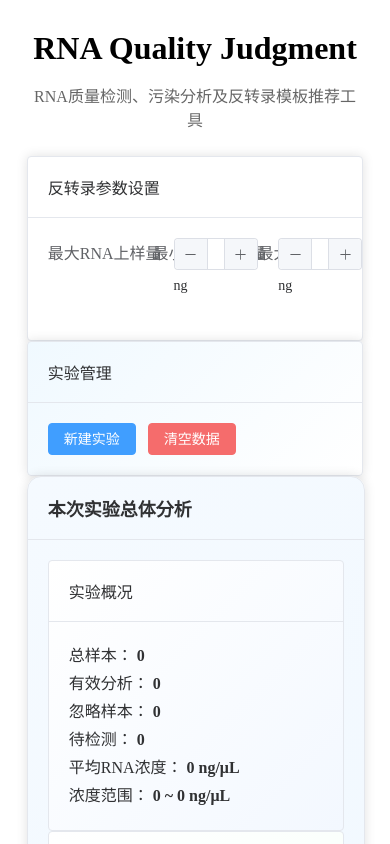
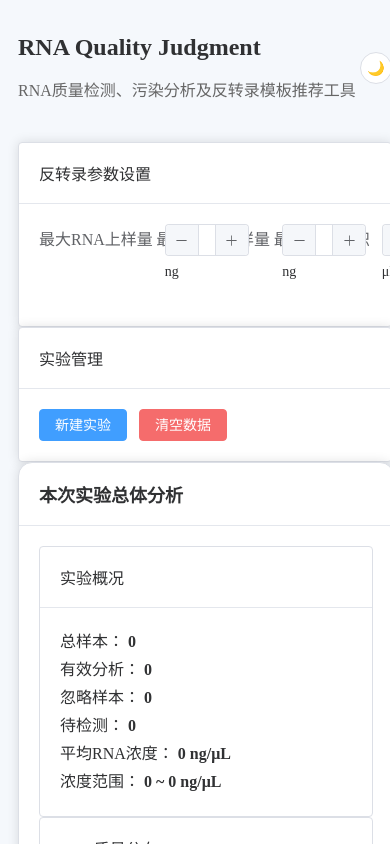
Before and after one commit to huluhuqi/RNA-quality-judgment, a Vue app: page / in a window 390 px wide. Shown: the top 844 px of the page. Built offline with nearby package versions, Linux system fonts and the light colour scheme.

Commit message:
feat: add theme system and responsive layout

```diff
--- a/src/App.vue
+++ b/src/App.vue
@@ -1,7 +1,7 @@
 <template>
 
 
-<div class="app">
+<div class="app-container">
 
 
 <Header/>
@@ -64,6 +64,14 @@
 <script setup>
 
 import './assets/style.css'
+import './assets/theme.css'
+
+import {
+initTheme
+}
+from './theme/theme'
+
+initTheme()
 
 import {ref} from 'vue'
 
@@ -370,15 +378,35 @@ samples.value
 <style scoped>
 
 
-.app{
+.app-container{
+
+min-height:100vh;
+
+background:
+
+var(--bg-color);
+
+padding:
+
+20px;
+
+transition:
+
+all .3s;
 
 width:90%;
 
 max-width:1600px;
 
-margin:30px auto;
+margin:0 auto;
 
+}
 
+@media (max-width:768px){
+    .app-container{
+        padding:10px;
+        width:100%;
+    }
 }
 
 
--- /dev/null
+++ b/src/assets/theme.css
@@ -0,0 +1,44 @@
+:root{
+    --bg-color:#f5f8fc;
+    --card-color:#ffffff;
+    --text-color:#303133;
+    --border-color:#dcdfe6;
+    --primary-color:#409eff;
+}
+
+[data-theme="dark"]{
+    --bg-color:#141414;
+    --card-color:#1f1f1f;
+    --text-color:#eeeeee;
+    --border-color:#444;
+    --primary-color:#66b1ff;
+}
+
+body{
+    background:
+    var(--bg-color);
+    color:
+    var(--text-color);
+    transition:
+    background .3s,
+    color .3s;
+}
+
+.el-card{
+    background:
+    var(--card-color)!important;
+    border-color:
+    var(--border-color)!important;
+}
+
+.el-card__header{
+    color:
+    var(--text-color);
+}
+
+.el-table{
+    background:
+    var(--card-color)!important;
+    color:
+    var(--text-color);
+}
--- a/src/components/ExperimentSummary.vue
+++ b/src/components/ExperimentSummary.vue
@@ -18,7 +18,7 @@
 <el-row :gutter="15">
 
 
-<el-col :xs="24" :sm="8">
+<el-col :xs="24" :sm="12" :lg="8">
 
 
 <el-card shadow="hover" class="info-card">
@@ -134,7 +134,7 @@ ng/μL
 
 
 
-<el-col :xs="24" :sm="8">
+<el-col :xs="24" :sm="12" :lg="8">
 
 
 <el-card shadow="hover" class="quality-card">
@@ -242,7 +242,7 @@ RNA质量分布
 
 
 
-<el-col :xs="24" :sm="8">
+<el-col :xs="24" :sm="12" :lg="8">
 
 
 <el-card shadow="hover" class="pollution-card">
@@ -696,7 +696,22 @@ linear-gradient(
 
 }
 
+.summary-card .el-card{
 
+height:auto;
 
+min-height:300px;
+
+}
+
+@media (max-width:768px){
+
+.summary-card .el-card{
+
+min-height:250px;
+
+}
+
+}
 
 </style>
--- a/src/components/Header.vue
+++ b/src/components/Header.vue
@@ -1,6 +1,10 @@
 <template>
 
   <div class="header">
+
+    <div class="header-content">
+
+      <div class="header-text">
 
         <h1>
           RNA Quality Judgment
@@ -13,12 +17,18 @@
 
       </div>
 
+      <ThemeSwitch/>
+
+    </div>
+
+  </div>
+
 
 </template>
 
-
 <script setup>
 
+import ThemeSwitch from './ThemeSwitch.vue'
 
 </script>
 
@@ -27,12 +37,25 @@
 
 .header{
 
-  text-align:center;
-
   margin-bottom:25px;
 
 }
 
+.header-content{
+
+  display:flex;
+
+  justify-content:space-between;
+
+  align-items:center;
+
+}
+
+.header-text{
+
+  text-align:left;
+
+}
 
 h1{
 
@@ -42,12 +65,20 @@ h1{
 
 }
 
-
 p{
 
   color:#666;
 
 }
 
+@media (max-width:768px){
+
+  h1{
+
+    font-size:24px;
+
+  }
+
+}
 
 </style>
--- a/src/components/PollutionChart.vue
+++ b/src/components/PollutionChart.vue
@@ -40,6 +40,11 @@ import * as echarts
 
 from 'echarts'
 
+import {
+getTheme
+}
+from '../theme/theme'
+
 
 
 
@@ -66,18 +71,19 @@ let chart=null
 
 function render(){
 
+if(chart){
+    chart.dispose()
+}
 
-
-if(!chart){
-
-
-chart=
+chart =
 echarts.init(
-chartRef.value
+chartRef.value,
+getTheme()==='dark'
+?
+'dark'
+:
+null
 )
-
-
-}
 
 
 
@@ -176,9 +182,12 @@ deep:true
 
 )
 
-
-
-
+watch(
+    ()=>getTheme(),
+    ()=>{
+        render()
+    }
+)
 
 onBeforeUnmount(()=>{
 
--- a/src/components/QualityChart.vue
+++ b/src/components/QualityChart.vue
@@ -22,6 +22,11 @@ from 'vue'
 
 
 import * as echarts from 'echarts'
+
+import {
+getTheme
+}
+from '../theme/theme'
 
 
 
@@ -50,16 +55,19 @@ let chart=null
 
 function render(){
 
+if(chart){
+    chart.dispose()
+}
 
-if(!chart){
-
-
-chart=
+chart =
 echarts.init(
-chartRef.value
+chartRef.value,
+getTheme()==='dark'
+?
+'dark'
+:
+null
 )
-
-}
 
 
 
@@ -217,6 +225,13 @@ deep:true
 
 )
 
+watch(
+    ()=>getTheme(),
+    ()=>{
+        render()
+    }
+)
+
 
 
 onBeforeUnmount(()=>{
--- a/src/components/RNADataTable.vue
+++ b/src/components/RNADataTable.vue
@@ -52,7 +52,7 @@ placeholder="
 
 
 
-<div class="btn-area">
+<div class="btn-area button-group">
 
 
 <el-button
@@ -76,6 +76,7 @@ type="success"
 
 
 
+<div class="table-wrapper">
 <div class="table-container">
 
 <Transition name="fade" mode="out-in">
@@ -368,6 +369,7 @@ size="small"
 </Transition>
 
 </div>
+</div>
 
 
 
@@ -631,6 +633,16 @@ margin:15px 0;
 
 }
 
+.button-group{
+
+display:flex;
+
+gap:10px;
+
+flex-wrap:wrap;
+
+}
+
 
 
 .cell-text{
@@ -644,11 +656,23 @@ line-height:1.5;
 }
 
 
-.table-container{
+.table-wrapper{
 
 width:100%;
 
 overflow-x:auto;
+
+}
+
+.table-wrapper .el-table{
+
+min-width:1200px;
+
+}
+
+.table-container{
+
+width:100%;
 
 }
 
--- /dev/null
+++ b/src/components/ThemeSwitch.vue
@@ -0,0 +1,65 @@
+<template>
+
+<el-button
+
+circle
+
+@click="change"
+
+>
+
+{{theme==='light'?'🌙':'☀️'}}
+
+</el-button>
+
+</template>
+
+<script setup>
+
+import {
+
+ref
+
+}
+
+from 'vue'
+
+import {
+
+getTheme,
+
+setTheme
+
+}
+
+from '../theme/theme'
+
+const theme=
+
+ref(
+getTheme()
+)
+
+function change(){
+
+theme.value=
+
+theme.value==='light'
+
+?
+
+'dark'
+
+:
+
+'light'
+
+setTheme(
+
+theme.value
+
+)
+
+}
+
+</script>
--- /dev/null
+++ b/src/theme/theme.js
@@ -0,0 +1,30 @@
+const KEY =
+"RNA_QC_THEME"
+
+export function getTheme(){
+    return localStorage.getItem(KEY)
+    ||
+    "light"
+}
+
+export function setTheme(theme){
+    localStorage.setItem(
+        KEY,
+        theme
+    )
+    document.documentElement
+    .setAttribute(
+        "data-theme",
+        theme
+    )
+}
+
+export function initTheme(){
+    const theme =
+    getTheme()
+    document.documentElement
+    .setAttribute(
+        "data-theme",
+        theme
+    )
+}
```
Lines whose indentation alone changed are shown as unchanged.
